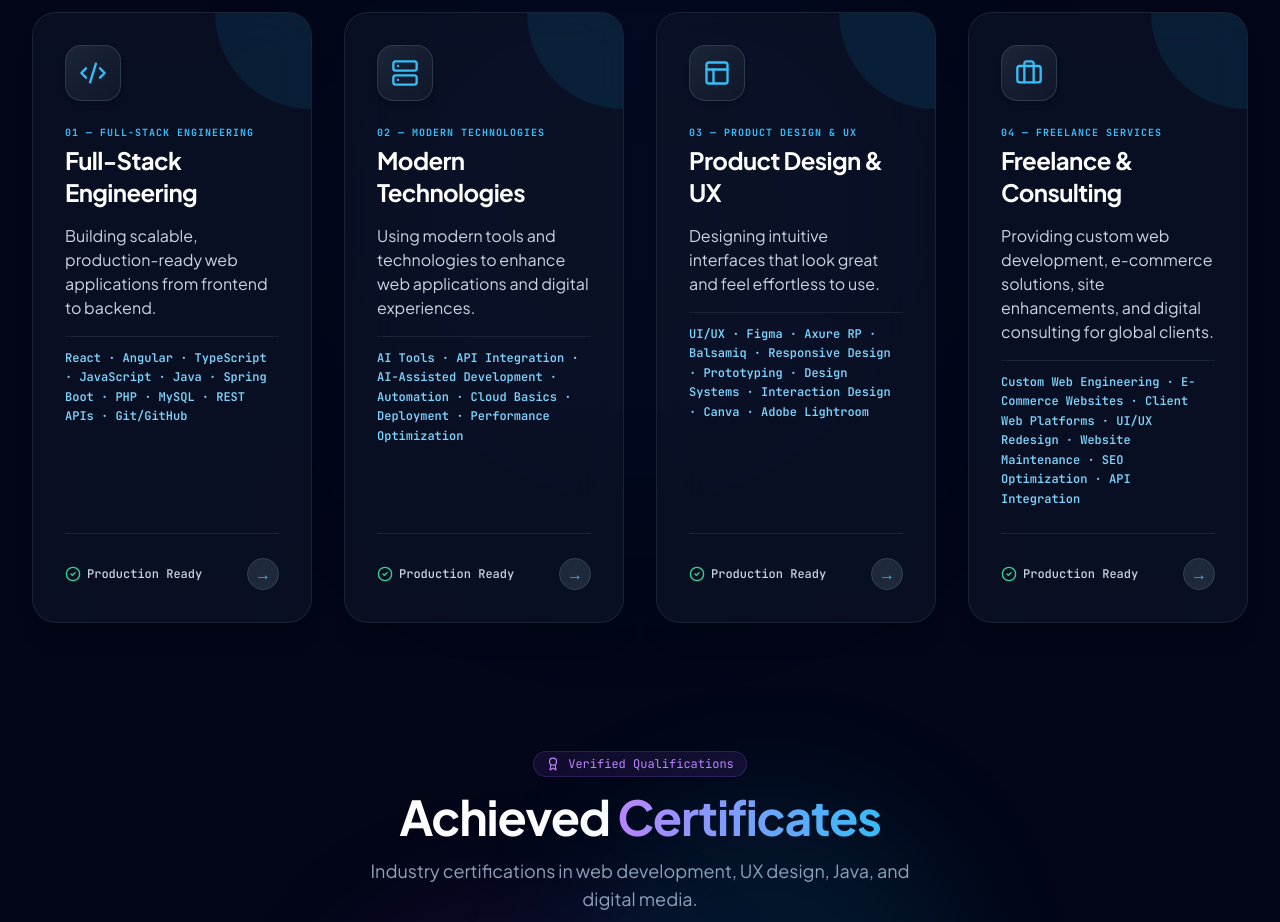
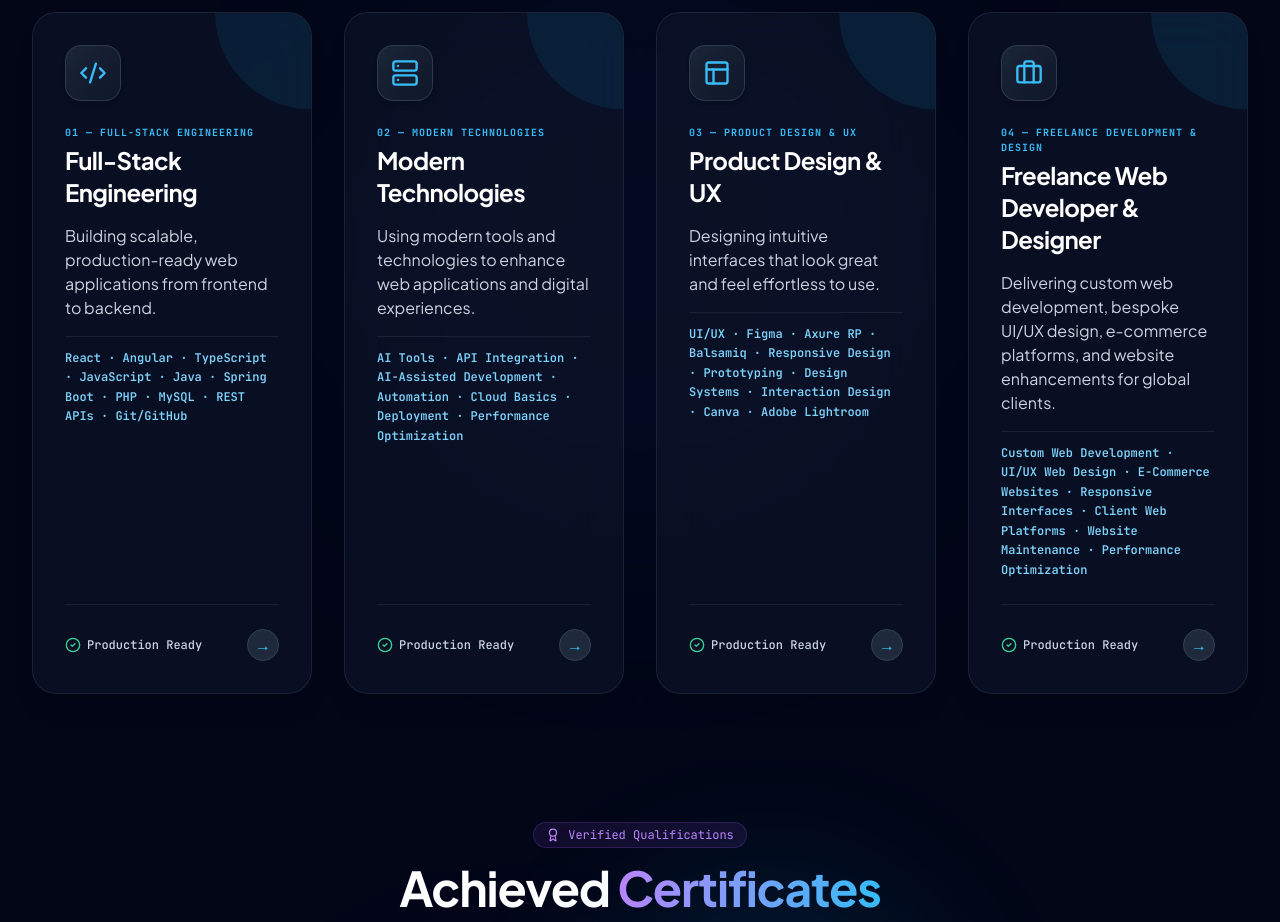
Before and after one commit to twelizadigtial/portfolio, a Next.js app: page / in a window 1280 px wide. Shown: the part 6720-7642 px from the top of the page. Built offline with nearby package versions, Linux system fonts and the light colour scheme.

Commit message:
Update Freelance Services item title to Freelance Web Developer and Designer

```diff
--- a/data/portfolioData.ts
+++ b/data/portfolioData.ts
@@ -150,17 +150,17 @@ export const servicesData: ServiceItem[] = [
   },
   {
     id: "freelance-services",
-    title: "Freelance & Consulting",
-    category: "04 — Freelance Services",
-    description: "Providing custom web development, e-commerce solutions, site enhancements, and digital consulting for global clients.",
+    title: "Freelance Web Developer & Designer",
+    category: "04 — Freelance Development & Design",
+    description: "Delivering custom web development, bespoke UI/UX design, e-commerce platforms, and website enhancements for global clients.",
     techList: [
-      "Custom Web Engineering",
+      "Custom Web Development",
+      "UI/UX Web Design",
       "E-Commerce Websites",
+      "Responsive Interfaces",
       "Client Web Platforms",
-      "UI/UX Redesign",
       "Website Maintenance",
-      "SEO Optimization",
-      "API Integration",
+      "Performance Optimization",
     ],
     colorTheme: "from-emerald-600/20 via-teal-500/10 to-transparent",
     iconName: "Briefcase",
```
